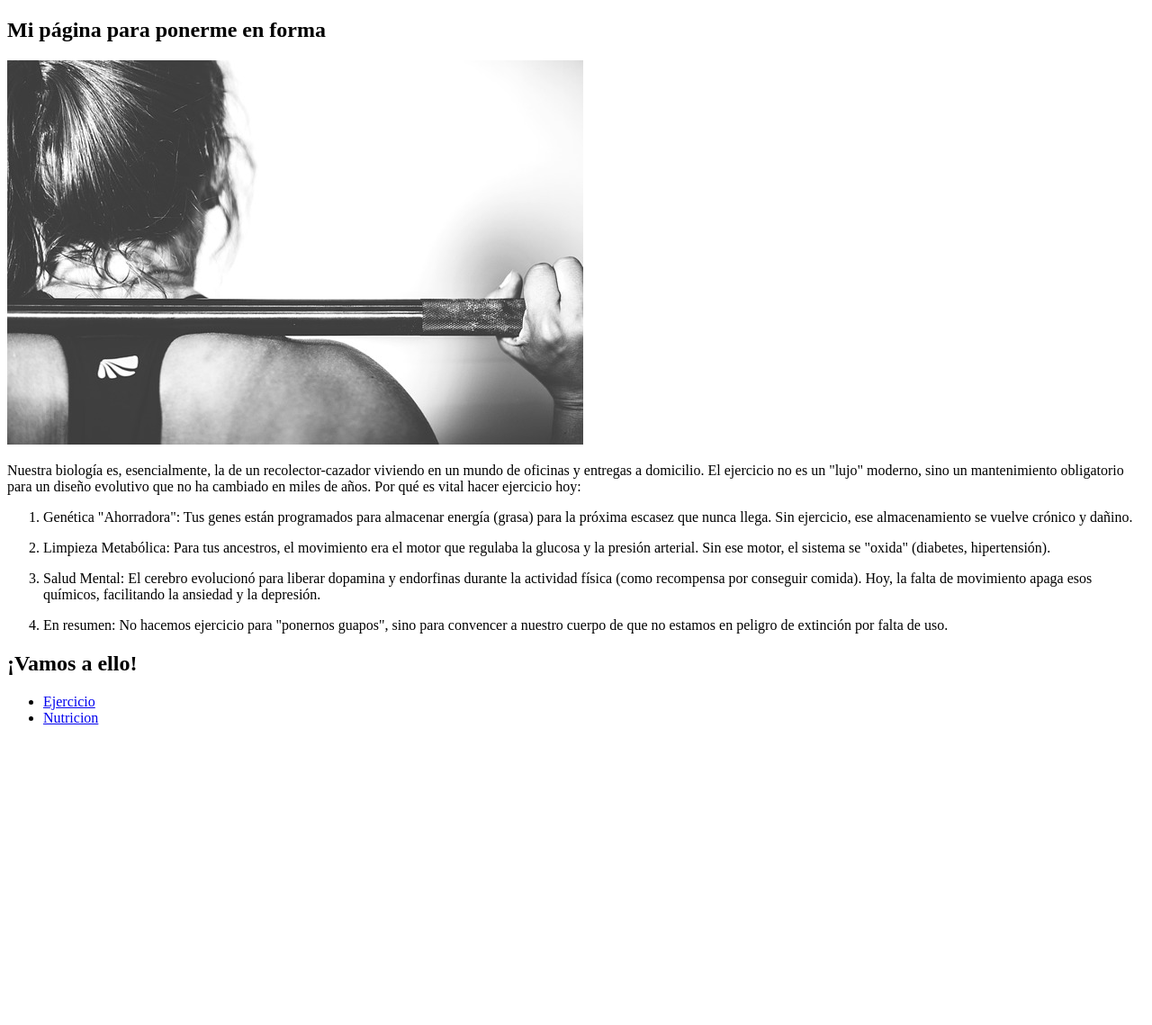
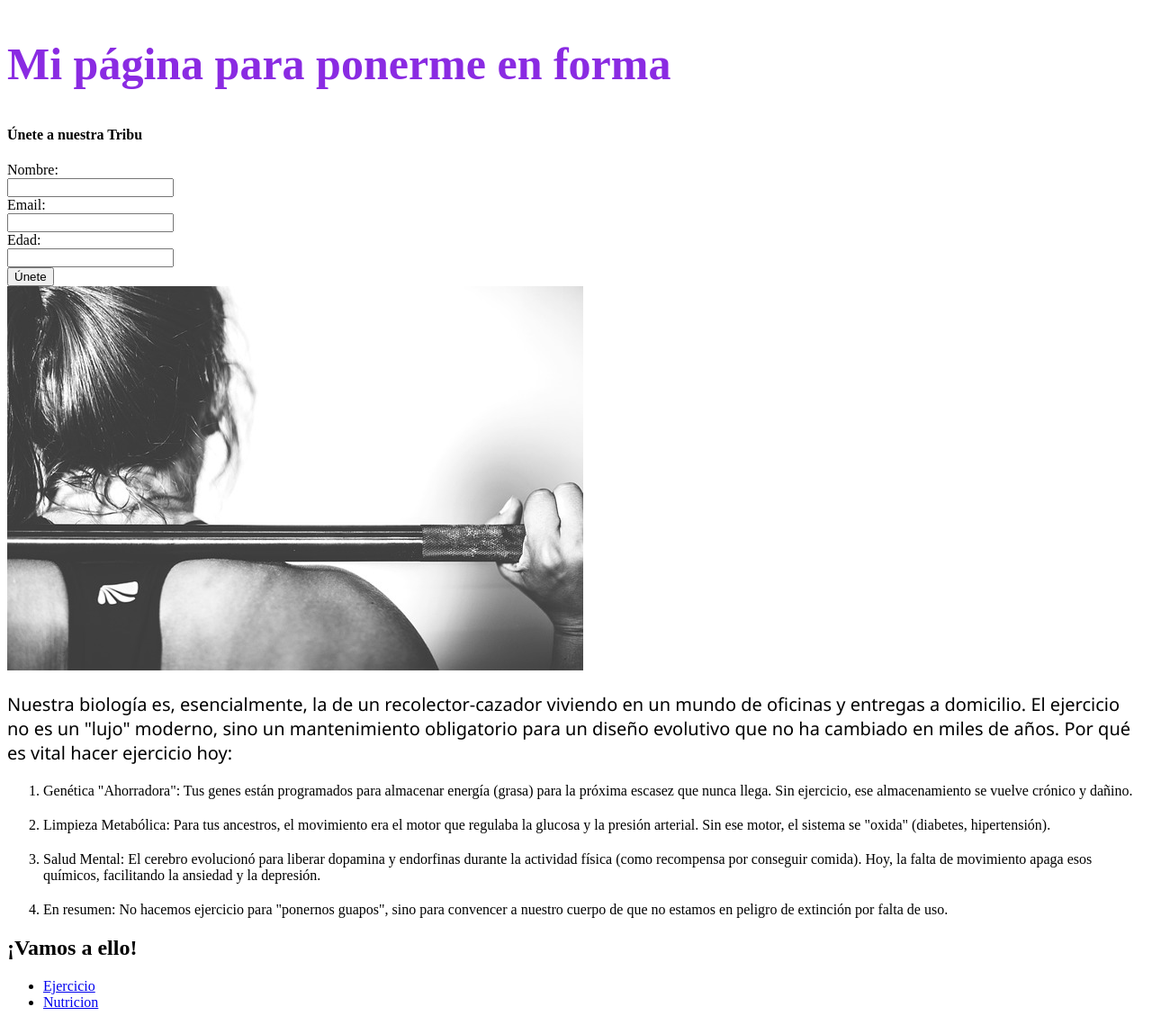
Before and after one commit to Faniaeste/PaginaWeb, a Flask app: page / in a window 1280 px wide. Shown: the whole page at 90% size. Before the commit the page ends 805 px from the top, so only its background shows below. Run offline with Flask 3, Linux system fonts and the light colour scheme.

Commit message:
Agrego registro y Agrego css

```diff
--- a/appWeb/routes.py
+++ b/appWeb/routes.py
@@ -6,7 +6,7 @@ from flask import render_template
 
 @app.route("/")
 def base():
-    return render_template("base.html")
+    return render_template("index.html")
 
 @app.route("/ejercicio")
 def ejercicio():
@@ -15,3 +15,7 @@ def ejercicio():
 @app.route("/nutricion")
 def nutricion():
     return render_template("nutricion.html")
+
+@app.route("/data")
+def data():
+    return render_template("data.html")
--- a/appWeb/templates/base.html
+++ b/appWeb/templates/index.html
@@ -6,11 +6,46 @@
     <!--Este titulo es para la pestaña-->
     <title>A tope de power</title>
 
+    <style>
+        h1 {
+            color: blueviolet; font-size: 50px;
+        }
+
+        p{
+            font-family: 'Segoe UI', Tahoma, Geneva, Verdana, sans-serif;
+            font-size: 20px;
+        }
+    </style>
+
 </head>
 <body>
     <main>
         <article>
             <h1>Mi página para ponerme en forma</h1>
+            <h4>Únete a nuestra Tribu</h4>
+
+            <form action="data.html" method="get">
+
+                <label for="nombre">
+                    Nombre:
+                </label>
+                <br>
+                <input type="text" id="name" name="nombre" required>
+                </br>
+                <label for="email">
+                    Email:
+                </label>
+                <br>
+                <input type="email" name="email" id="email" required>
+                </br>
+                <label for="edad">
+                    Edad:
+                </label>
+                <br>
+                <input type="number" name="number" id="number" required>
+                </br>
+                <input type="submit" value="Únete">
+            </form>
             <img src="static/espalda.jpg" alt="Imagen de espalda de mujer con barra">
             <p> Nuestra biología es, esencialmente, la de un recolector-cazador viviendo en un mundo de oficinas y entregas a domicilio.
                 El ejercicio no es un "lujo" moderno, sino un mantenimiento obligatorio para un diseño evolutivo que no ha cambiado en miles de años.
```
Also changed, not shown: appWeb/templates/data.html (added).
